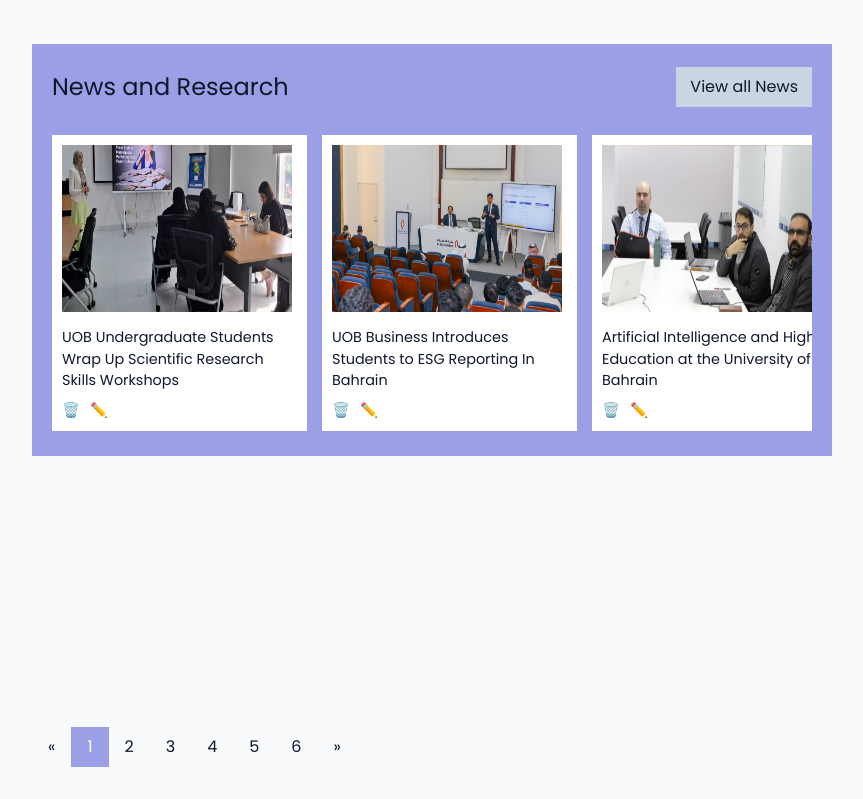
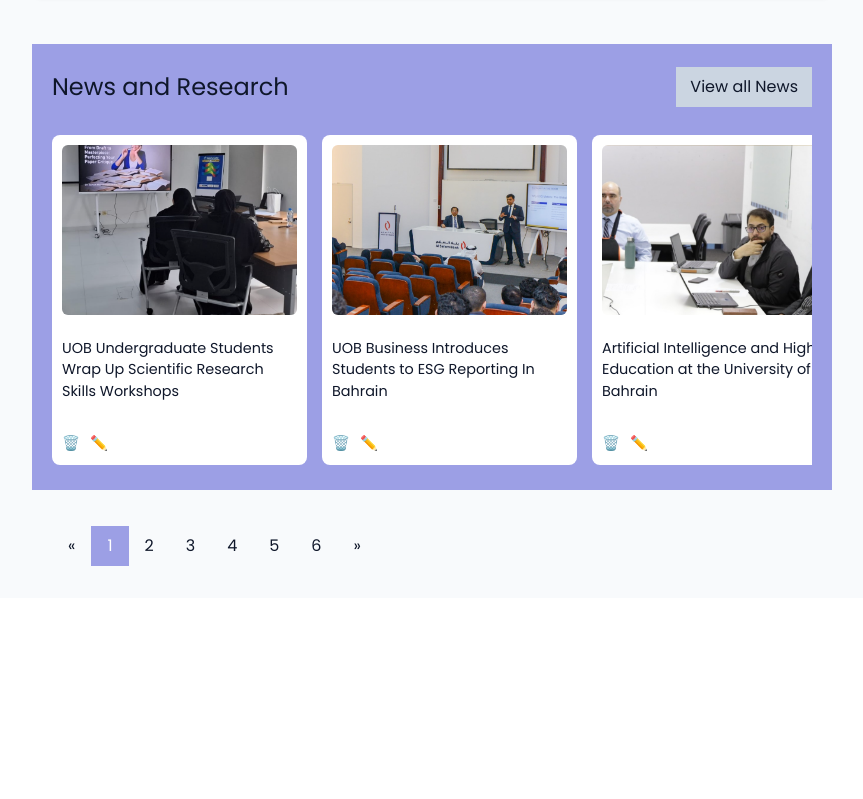
Before and after one commit to 19f6/ITCS333-project7, a PHP site: page /Campus-News/index.html in a window 1280 px wide. Shown: the part 471-1270 px from the top of the page, without its empty margins (0-863 px from the left). After the commit the page ends 1037 px from the top, so only its background shows below. Run offline with PHP 8.4, Linux system fonts and the light colour scheme; some libraries are stand-ins or nearby versions.

Commit message:
Update style.css

```diff
--- a/Campus-News/style.css
+++ b/Campus-News/style.css
@@ -8,7 +8,7 @@
     --card-bg: #ffffff;
 }
 
-/* reset */
+/* Reset */
 * {
     margin: 0;
     padding: 0;
@@ -38,8 +38,19 @@
     padding: 2rem;
     max-width: 1400px;
     margin: 0 auto;
-    margin-right: 95px;
+    overflow-x: hidden;
 }
+
+.right-panel {
+    flex: 1;
+    margin-top: 60px;
+    display: flex;
+    flex-direction: column;
+    gap: 15px;
+    margin-left: 1rem;
+    max-height: 800px; /* adjust as needed */
+}
+
 
 /* Left Panel */
 .left-panel {
@@ -74,6 +85,11 @@
     width: 100%;
 }
 
+.floating-form {
+    backdrop-filter: blur(4px);
+  }
+
+
 #img1 {
     height: 267px;
     width: 400px;
@@ -103,12 +119,22 @@
     margin-top: 30px;
 }
 
-#img2{
+/* Corrected image container */
+.news-image-container {
+    width: 230px;
     height: 167px;
-    width: 230px;
+    overflow: hidden;
+    flex-shrink: 0;
     border-radius: 0;
-    margin-bottom: 15px;
 }
+
+.news-image {
+    width: 100%;
+    height: 100%;
+    object-fit: cover;
+    display: block;
+}
+
 .bottom-panel {
     background: var(--primary-color);
     padding: 15px 20px;
@@ -134,7 +160,6 @@
     font-size: 24px;
     margin: 0;
 }
-
 
 .but1 {
     background-color: var(--border-color);
@@ -163,22 +188,32 @@
     text-decoration: none;
 }
 
-
 .News-card {
     background: var(--card-bg);
     color: var(--text-dark);
     width: 255px;
-    height: fit-content;
+    min-height: 330px; /* adjust as needed */
+    display: flex;
+    flex-direction: column;
+    justify-content: space-between;
     padding: 10px;
     flex-shrink: 0;
     font-size: 0.9rem;
-    transition: transform 0.2s;
+    transition: transform 0.2s, box-shadow 0.2s;
+    border-radius: 8px;
+  }
+
+  .News-card img {
+    width: 100%;
+    height: 170px;
+    object-fit: cover;
+    border-radius: 6px;
   }
 
 .News-card:hover {
-    transform: scale(1.02);
+    transform: scale(1.03);
+    box-shadow: 0 8px 16px rgba(0, 0, 0, 0.2);
 }
-
 
 /* Right Panel */
 .right-panel {
@@ -194,7 +229,6 @@
 .right-panel a {
     text-decoration: none;
 }
-
 
 .Events-card {
     display: flex;
@@ -223,7 +257,11 @@
     flex-direction: column;
     justify-content: space-between;
     flex-grow: 1;
+    word-wrap: break-word;
+    overflow-wrap: break-word;
+    white-space: normal;
   }
+
 
   .Events-card-content p {
     margin: 0 0 0.5rem;
@@ -231,7 +269,12 @@
     font-weight: 500;
     color: var(--text-dark);
     line-height: 1.4;
+    word-break: break-word;
+    overflow-wrap: break-word;
+    white-space: normal;
   }
+
+
 
 .Events-card-content .tag {
     display: inline-block;
@@ -251,8 +294,9 @@
     display: flex;
     justify-content: flex-start;
     align-items: center;
-    margin-top: 255px;
+    margin: 20px 0 0 20px;
 }
+
 
 .pagination a {
     color: var(--text-dark);
@@ -266,4 +310,20 @@
     color: white;
 }
 
-  .pagination a:hover:not(.active) {background-color: #ddd;}
+.pagination a:hover:not(.active) {
+    background-color: #ddd;
+}
+
+/* Optional: Prettier Scrollbar */
+.News-scroller::-webkit-scrollbar {
+    height: 8px;
+}
+
+.News-scroller::-webkit-scrollbar-thumb {
+    background: var(--secondary-color);
+    border-radius: 4px;
+}
+
+.News-scroller::-webkit-scrollbar-track {
+    background: var(--background-light);
+}
```
Lines whose indentation alone changed are shown as unchanged.
